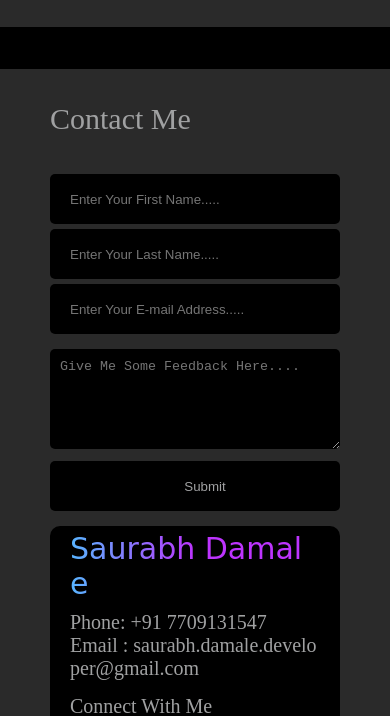
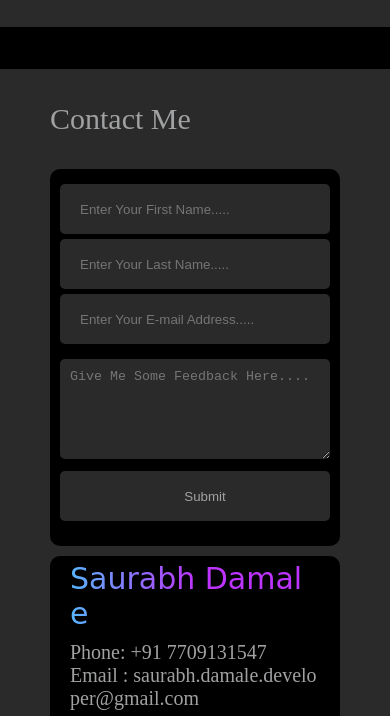
Before and after one commit to HackRoot1/saurabhdamale34, a plain HTML site: page index.html in a window 390 px wide. Shown: the part 3700-4416 px from the top of the page. Drawn offline with nearby package versions, Linux system fonts and the light colour scheme; a web font is replaced by a local one.

Commit message:
design has been improved

```diff
--- a/css/style.css
+++ b/css/style.css
@@ -389,7 +389,7 @@ main #main-content > #about-section > div > div > div{
     -webkit-background-clip: text;
     -webkit-text-fill-color: transparent;
     width: -webkit-fill-available;
-    text-align: center;
+    /* text-align: center; */
   }
   #about-information .dev-title{
     font-size: 40px;
@@ -667,17 +667,18 @@ main #project #project-list .box .project-links a{
                     flex-direction: row;
             /* background-color: aquamarine; */
             /* justify-content: start; */
-            -webkit-box-align: start;
-                -ms-flex-align: start;
-                    align-items: start;
+            -webkit-box-align: stretch;
+                -ms-flex-align: stretch;
+                    align-items: stretch;
         }
 
         #contact-me > div > .contact-details > div{
             width: 50%;
             padding: 20px;
-            /* background-color: aliceblue; */
             word-wrap: break-word;
             word-break: break-all;
+            background-color: var(--background-color);
+            border-radius: 10px;
         }
 
         #contact-me form{
@@ -708,7 +709,7 @@ main #project #project-list .box .project-links a{
             height: 50px;
             border-radius: 5px;
             padding-left: 20px;
-            background-color: var(--background-color);
+            background-color: var(--box-color);
             border: none;
             outline: none;
             color: var(--text-color);
@@ -745,7 +746,7 @@ main #project #project-list .box .project-links a{
             padding: 10px;
             border: none;
             outline: none;
-            background-color: var(--background-color);
+            background-color: var(--box-color);
             color: var(--text-color);
         }
 
@@ -989,6 +990,7 @@ main #project #project-list .box .project-links a{
         #about-information .name{
             font-size: 30px;
             width: -webkit-fill-available;
+            text-align: center;
         }
         #about-information .dev-title{
             font-size: 20px;
@@ -1230,6 +1232,7 @@ main #project #project-list .box .project-links a{
             -webkit-box-align: start;
                 -ms-flex-align: start;
                     align-items: start;
+            row-gap: 10px;
         }
 
         #contact-me > div > .contact-details > div{
@@ -1238,6 +1241,8 @@ main #project #project-list .box .project-links a{
             /* background-color: aliceblue; */
             word-wrap: break-word;
             word-break: break-all;
+            background-color: var(--background-color);
+            border-radius: 10px;
         }
         #contact-me form{
             display: -webkit-box;
@@ -1255,6 +1260,7 @@ main #project #project-list .box .project-links a{
                     align-items: center;
             /* background-color: aliceblue; */
             width: 100%;
+            padding: 10px;
         }
 
         #contact-me form div{
@@ -1268,7 +1274,7 @@ main #project #project-list .box .project-links a{
             border-radius: 5px;
             padding-left: 20px;
             margin-top: 5px;
-            background-color: var(--background-color);
+            background-color: var(--box-color);
             border: none;
             outline: none;
             color: var(--text-color);
@@ -1305,7 +1311,7 @@ main #project #project-list .box .project-links a{
             padding: 10px;
             border: none;
             outline: none;
-            background-color: var(--background-color);
+            background-color: var(--box-color);
             color: var(--text-color);
         }
 
```
